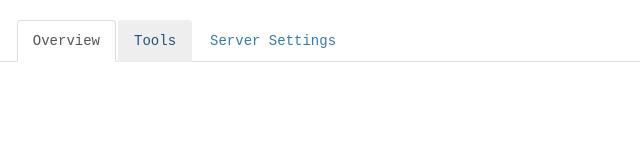
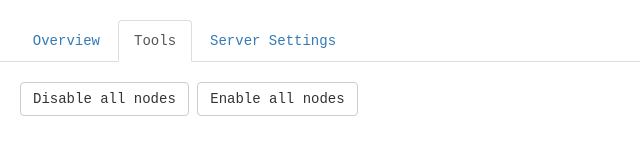
Before and after one commit to solexious/LUMOS-Server, a website: page public/index.angular.html in a window 1280 px wide. Both pictures are taken after a click on the link "Tools". Shown: the whole page, without its empty margins (0-640 px from the left). Drawn offline with nearby package versions, Linux system fonts and the light colour scheme; no server answers.

Commit message:
add working tabs

```diff
--- a/public/index.angular.html
+++ b/public/index.angular.html
@@ -65,17 +65,17 @@
     }
   </style>
 </head>
-<body ng-controller="NodeController as lumos">
+<body ng-controller="NodeController as lumos" ng-init="tab = 1">
   <br/>
   <ul class="nav nav-tabs">
     <li role="presentation">&nbsp;&nbsp;</li>
-    <li role="presentation" rel="overview" class="active"><a href="#">Overview</a></li>
-    <li role="presentation" rel="tools"><a href="#">Tools</a></li>
-    <li role="presentation" rel="server_settings"><a href="#">Server Settings</a></li>
+    <li role="presentation" ng-class="{ active:tab === 1 }"><a href="#" ng-click="tab = 1">Overview</a></li>
+    <li role="presentation" ng-class="{ active:tab === 2 }"><a href="#" ng-click="tab = 2">Tools</a></li>
+    <li role="presentation" ng-class="{ active:tab === 3 }"><a href="#" ng-click="tab = 3">Server Settings</a></li>
   </ul>
 
   <!-- Overview Panel -->
-  <div class="content active" id="overview">
+  <div ng-show="tab === 1">
     <div class="container-fluid">
       <div class="col-xs-12 col-sm-12 col-md-8 col-lg-8">
         <!-- Node Buttons -->
@@ -88,7 +88,7 @@
   </div>
 
   <!-- Tools Panel -->
-  <div class="content" id="tools">
+  <div ng-show="tab === 2">
     <div class="container-fluid">
       <div class="col-sm-12">
         &nbsp;
@@ -101,7 +101,7 @@
   </div>
 
   <!-- Server Settings Panel -->
-  <div class="content" id="server_settings">
+  <div ng-show="tab === 3">
     <div class="container">
       <div class="col-sm-12">
         &nbsp;
```
